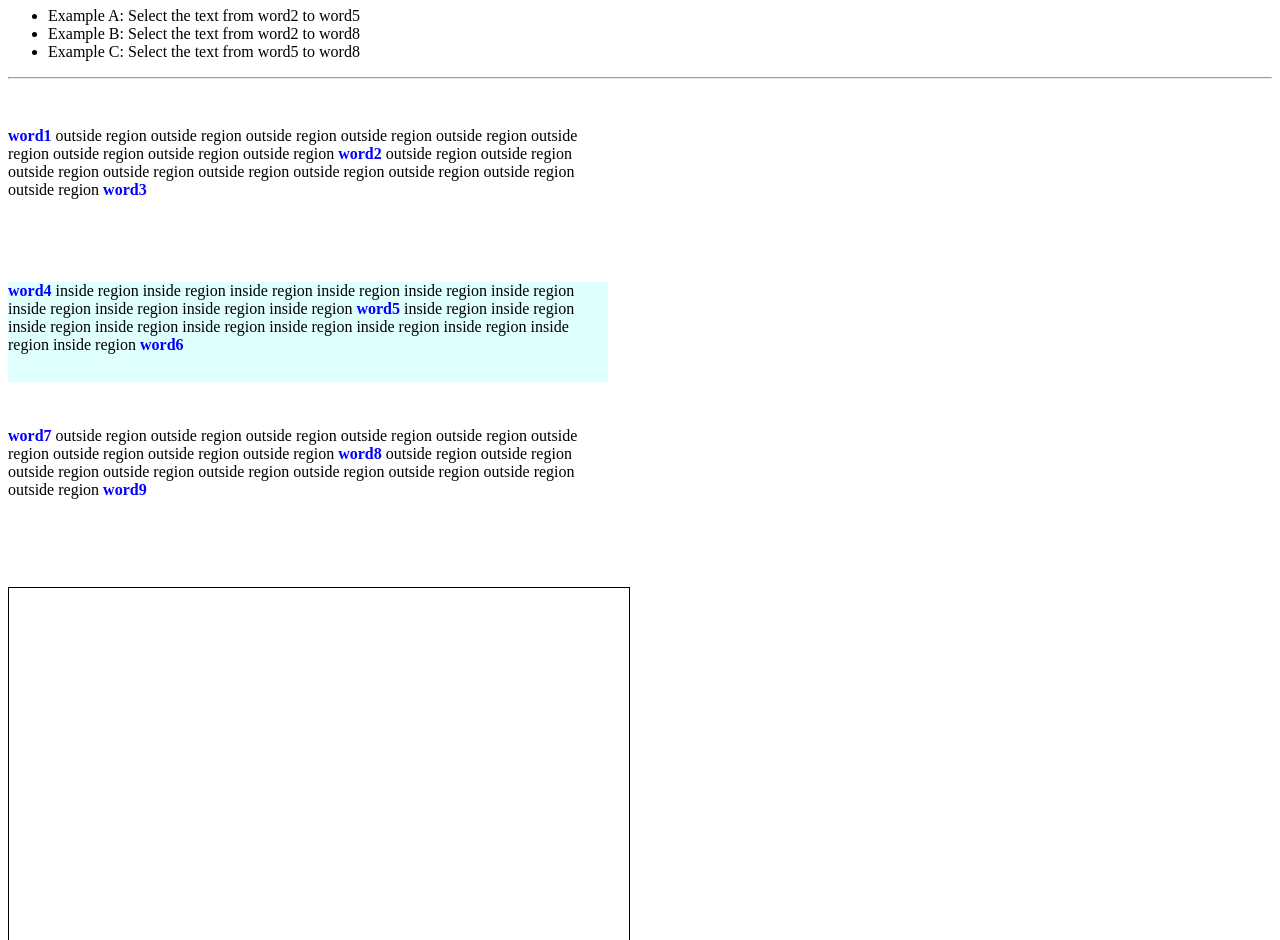
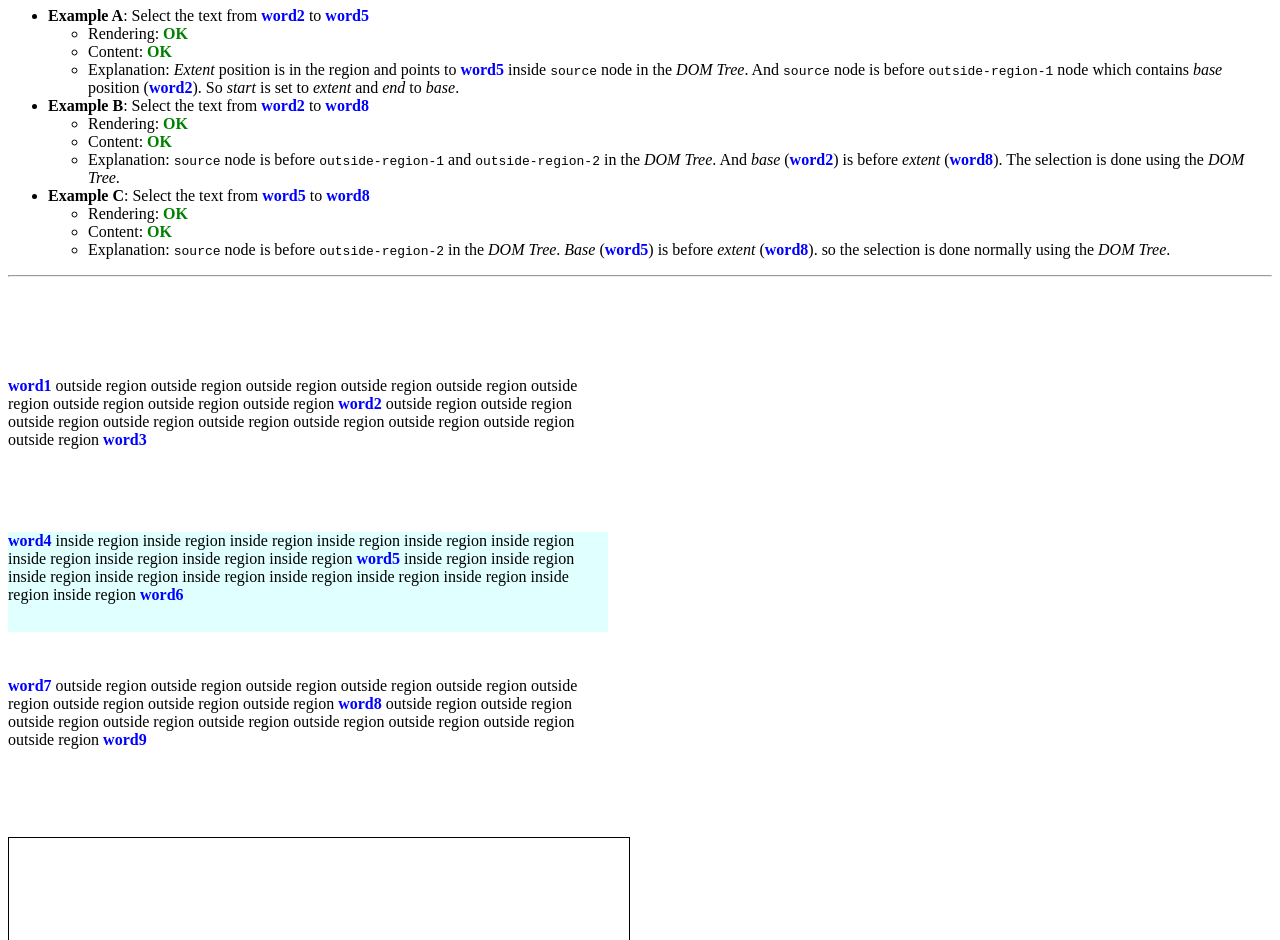
Before and after one commit to Igalia/css-regions-selection, a plain HTML site: page selection-direction/test-absolute.html in a window 1280 px wide. Shown: the part 73-1013 px from the top of the page. Drawn offline with Linux system fonts and the light colour scheme.

Commit message:
Add explanation to "Selection direction" issue in absolute positions

```diff
--- a/selection-direction/test2.html
+++ b/selection-direction/test-absolute.html
@@ -8,33 +8,48 @@
     <style>
         #first {
             position: absolute;
-            top: 200px;
+            top: 450px;
         }
 
         #middle {
             position: absolute;
-            top: 350px;
+            top: 600px;
         }
 
         #last {
             position: absolute;
-            top: 500px;
+            top: 750px;
         }
 
         #selected-text {
             position: absolute;
-            top: 650px;
+            top: 900px;
         }
     </style>
 </head>
 <body>
 
     <div>
-        <h1>Selection direction - Test 2: Absolute position</h1>
+        <h1>Selection direction - Absolute</h1>
         <ul>
-            <li>Example A: Select the text from word2 to word5</li>
-            <li>Example B: Select the text from word2 to word8</li>
-            <li>Example C: Select the text from word5 to word8</li>
+            <li><strong>Example A</strong>: Select the text from <span class="token">word2</span> to <span class="token">word5</span></li>
+            <ul>
+                <li>Rendering: <span class="ok">OK</span></li>
+                <li>Content: <span class="ok">OK</span></li>
+                <li>Explanation: <em>Extent</em> position is in the region and points to <span class="token">word5</span> inside <tt>source</tt> node in the <em>DOM Tree</em>. And <tt>source</tt> node is before <tt>outside-region-1</tt> node which contains <em>base</em> position (<span class="token">word2</span>). So <em>start</em> is set to <em>extent</em> and <em>end</em> to <em>base</em>.</li>
+            </ul>
+            <li><strong>Example B</strong>: Select the text from <span class="token">word2</span> to <span class="token">word8</span></li>
+            <ul>
+                <li>Rendering: <span class="ok">OK</span></li>
+                <li>Content: <span class="ok">OK</span></li>
+                <li>Explanation: <tt>source</tt> node is before <tt>outside-region-1</tt> and <tt>outside-region-2</tt> in the <em>DOM Tree</em>. And <em>base</em> (<span class="token">word2</span>) is before <em>extent</em> (<span class="token">word8</span>). The selection is done using the <em>DOM Tree</em>.</li>
+            </ul>
+            <li><strong>Example C</strong>: Select the text from <span class="token">word5</span> to <span class="token">word8</span></li>
+            <ul>
+                <li>Rendering: <span class="ok">OK</span></li>
+                <li>Content: <span class="ok">OK</span></li>
+                <li>Explanation: <tt>source</tt> node is before <tt>outside-region-2</tt> in the <em>DOM Tree</em>. <em>Base</em> (<span class="token">word5</span>) is before <em>extent</em> (<span class="token">word8</span>). so the selection is done normally using the <em>DOM Tree</em>.</li>
+            </ul>
         </ul>
     </div>
 
```
Also changed, not shown: selection-direction/test-regions.html (+1 -1 lines).
